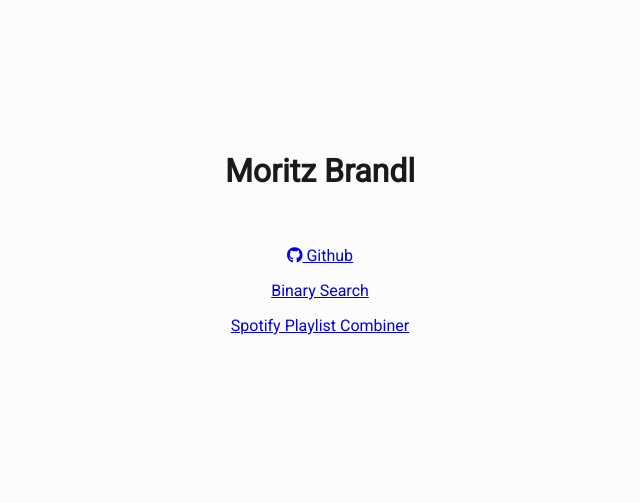
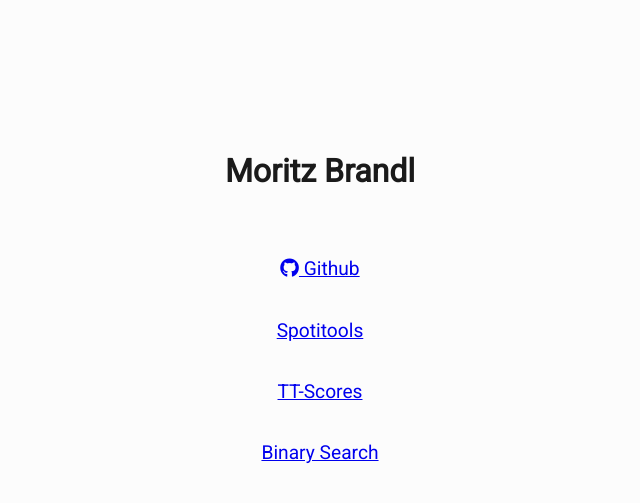
Before and after one commit to mzbrandl/github-page, a plain HTML site: page index.html in a window 1280 px wide. Shown: the whole page, without its empty margins (320-960 px from the left). Drawn offline with Linux system fonts and the light colour scheme.

Commit message:
updated links

```diff
--- a/index.html
+++ b/index.html
@@ -17,13 +17,18 @@
 					</a>
 				</li>
 				<li>
-					<a href="https://mzbrandl.github.io/binary-search">
-						Binary Search
+					<a href="https://www.spotitools.com">
+						Spotitools
 					</a>
 				</li>
 				<li>
-					<a href="https://mzbrandl.github.io/spotify-playlist-combiner">
-						Spotify Playlist Combiner
+					<a href="https://ttscores.tk">
+						TT-Scores
+					</a>
+				</li>
+				<li>
+					<a href="https://mzbrandl.github.io/binary-search">
+						Binary Search
 					</a>
 				</li>
 			</ul>
--- a/styles.scss
+++ b/styles.scss
@@ -20,8 +20,10 @@
 			padding: 0;
 
 			li {
-				padding: 0.5em 0;
+				padding: 1em 0;
 				list-style: none;
+				font-weight: 500;
+				font-size: larger;
 			}
 		}
 	}
```
Also changed, not shown: styles.css, 1 other file.
